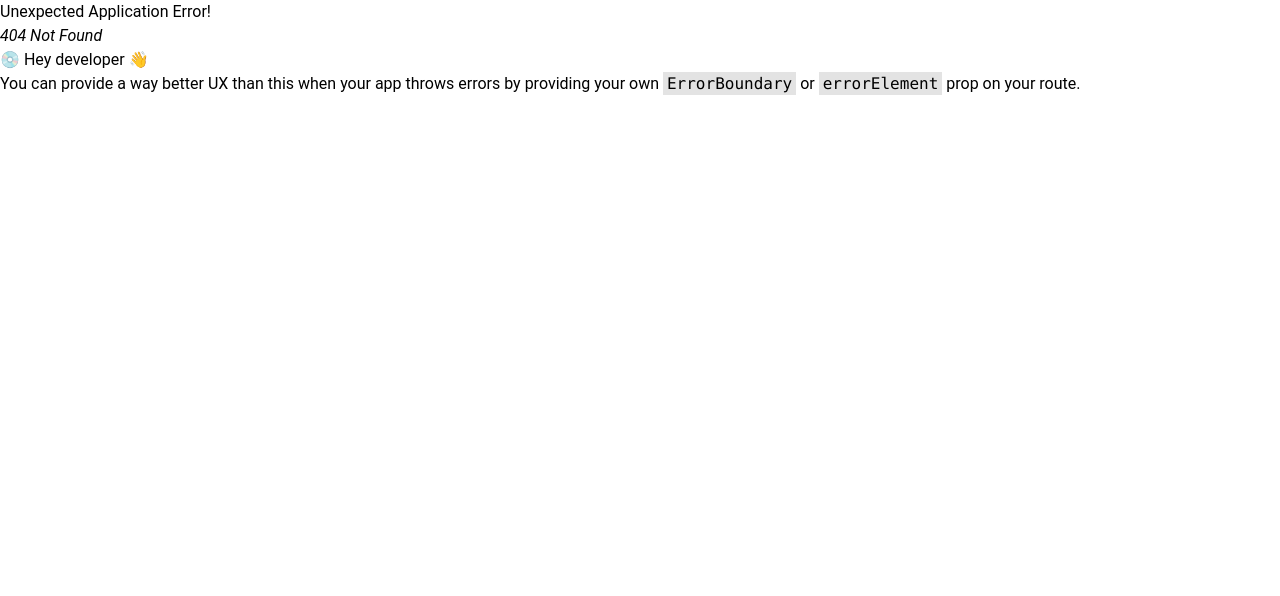
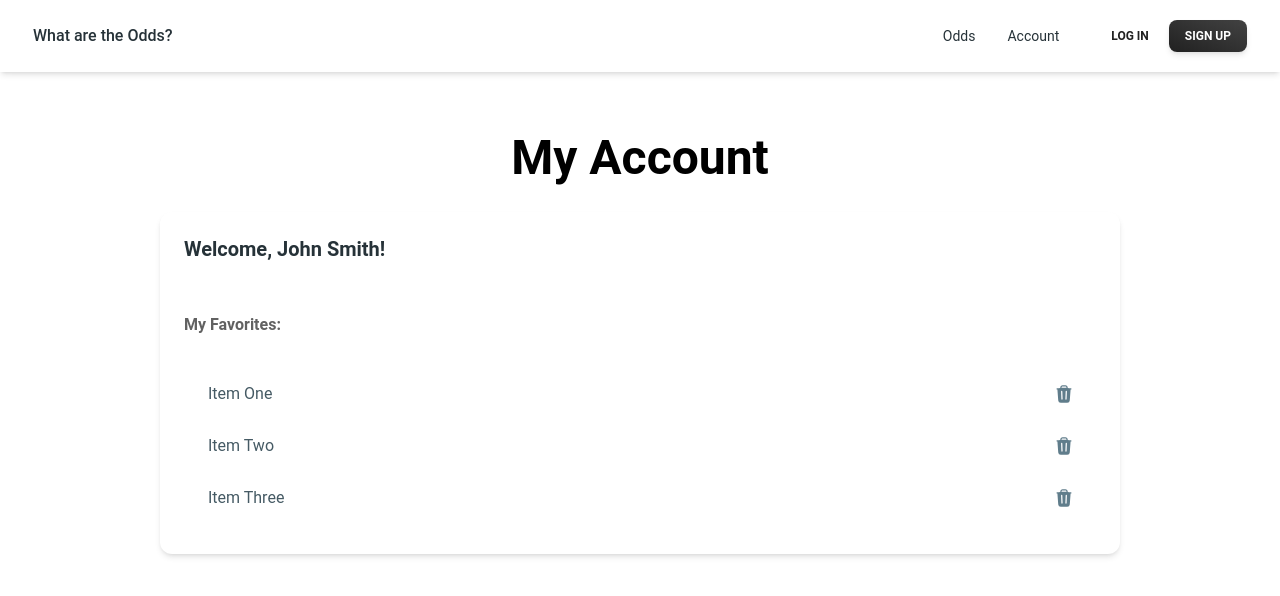
Before and after one commit to markcurtiss720/What-are-the-Odds, a React (Vite) app in the folder client/: page /account in a window 1280 px wide. Before the commit this address had no page. Shown: the top 596 px of the page. Built offline with nearby package versions, Linux system fonts and the light colour scheme.

Commit message:
add account page

```diff
--- a/client/src/components/Nav.jsx
+++ b/client/src/components/Nav.jsx
@@ -35,7 +35,7 @@ export default function Nav() {
         color="blue-gray"
         className="p-1 font-normal"
       >
-        <a href="#" className="flex items-center">
+        <a href="/account" className="flex items-center">
           Account
         </a>
       </Typography>
--- /dev/null
+++ b/client/src/components/TrashIcon.jsx
@@ -0,0 +1,16 @@
+export default function TrashIcon() {
+    return (
+      <svg
+        xmlns="http://www.w3.org/2000/svg"
+        viewBox="0 0 24 24"
+        fill="currentColor"
+        className="h-5 w-5"
+      >
+        <path
+          fillRule="evenodd"
+          d="M16.5 4.478v.227a48.816 48.816 0 013.878.512.75.75 0 11-.256 1.478l-.209-.035-1.005 13.07a3 3 0 01-2.991 2.77H8.084a3 3 0 01-2.991-2.77L4.087 6.66l-.209.035a.75.75 0 01-.256-1.478A48.567 48.567 0 017.5 4.705v-.227c0-1.564 1.213-2.9 2.816-2.951a52.662 52.662 0 013.369 0c1.603.051 2.815 1.387 2.815 2.951zm-6.136-1.452a51.196 51.196 0 013.273 0C14.39 3.05 15 3.684 15 4.478v.113a49.488 49.488 0 00-6 0v-.113c0-.794.609-1.428 1.364-1.452zm-.355 5.945a.75.75 0 10-1.5.058l.347 9a.75.75 0 101.499-.058l-.346-9zm5.48.058a.75.75 0 10-1.498-.058l-.347 9a.75.75 0 001.5.058l.345-9z"
+          clipRule="evenodd"
+        />
+      </svg>
+    );
+  }
--- a/client/src/main.jsx
+++ b/client/src/main.jsx
@@ -8,7 +8,7 @@ import App from './App.jsx';
 import Home from './pages/Home.jsx';
 import LogIn from './pages/LogIn.jsx'
 import Register from './pages/Register.jsx';
-
+import Account from './pages/Account.jsx';
 
 
 const router = createBrowserRouter([
@@ -27,6 +27,10 @@ const router = createBrowserRouter([
       {
         path: '/signup',
         element: <Register/>
+      },
+      {
+        path: '/account',
+        element: <Account/>
       }
     ]
   }
--- /dev/null
+++ b/client/src/pages/Account.jsx
@@ -0,0 +1,68 @@
+import React from 'react';
+import {
+    Typography,
+    Card,
+    CardBody,
+    CardFooter,
+    Button,
+    List,
+    ListItem,
+    ListItemSuffix,
+    IconButton,
+ } from "@material-tailwind/react";
+ import TrashIcon from '../components/TrashIcon';
+
+const Account = () => {
+    return (
+        <div className='mt-32'>
+            <Typography
+            variant="h1"
+            className='text-center'
+            >
+                My Account
+            </Typography>
+            <div className='flex flex-col items-center justify-center'>
+                <Card className="mt-6 w-96 md:w-3/4">
+                    <CardBody>
+                        <Typography variant="h5" color="blue-gray" className="mb-2">
+                        Welcome, John Smith!
+                        </Typography>
+                        <Typography variant='h6' className='mt-12'>
+                            My Favorites:
+                        </Typography>
+                    </CardBody>
+                    <CardFooter className="pt-0">
+                        <List>
+                            <ListItem ripple={false} className="py-1 pr-1 pl-4">
+                            Item One
+                            <ListItemSuffix>
+                                <IconButton variant="text" color="blue-gray">
+                                <TrashIcon />
+                                </IconButton>
+                            </ListItemSuffix>
+                            </ListItem>
+                            <ListItem ripple={false} className="py-1 pr-1 pl-4">
+                            Item Two
+                            <ListItemSuffix>
+                                <IconButton variant="text" color="blue-gray">
+                                <TrashIcon />
+                                </IconButton>
+                            </ListItemSuffix>
+                            </ListItem>
+                            <ListItem ripple={false} className="py-1 pr-1 pl-4">
+                            Item Three
+                            <ListItemSuffix>
+                                <IconButton variant="text" color="blue-gray">
+                                <TrashIcon />
+                                </IconButton>
+                            </ListItemSuffix>
+                            </ListItem>
+                        </List>
+                    </CardFooter>
+                </Card>
+            </div>
+        </div>
+    )
+}
+
+export default Account;
```
